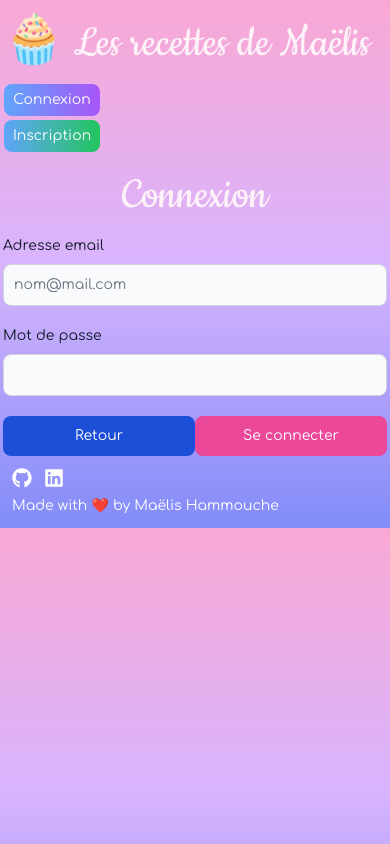
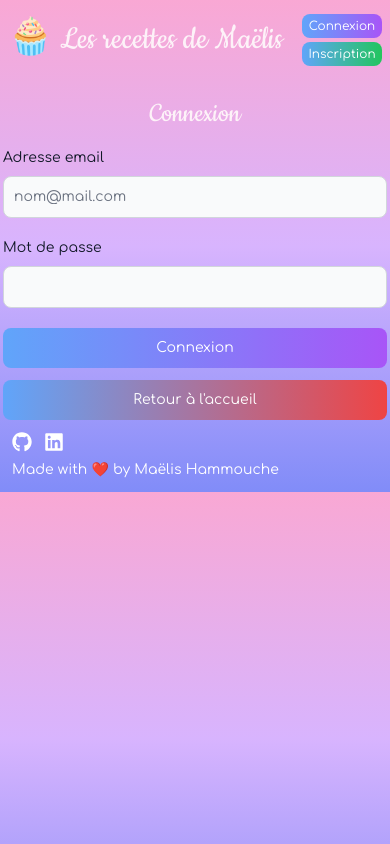
Before and after one commit to maelis1234/recettes-maelis, a Next.js app: page /connexion in a window 390 px wide. Built offline with nearby package versions, Linux system fonts and the light colour scheme; no server answers.

Commit message:
style: refactor mobile design for header

```diff
--- a/src/components/header.tsx
+++ b/src/components/header.tsx
@@ -11,16 +11,16 @@ const profilePicture = granolaImage
 const Header = () => {
     const connectedUser = useAuth()
 
-    const [isMenuOpen, setMenuOpen] = useState(false)
+    const [isMenuOpen, setIsMenuOpen] = useState(false)
     const menuRef = useRef<HTMLDivElement>(null)
 
     const handleMenuToggle = () => {
-        setMenuOpen(!isMenuOpen)
+        setIsMenuOpen(!isMenuOpen)
     }
 
     const handleClickOutside = (event: any) => {
         if (menuRef.current && !menuRef.current.contains(event.target)) {
-            setMenuOpen(false)
+            setIsMenuOpen(false)
         }
     }
 
@@ -33,25 +33,19 @@ const Header = () => {
 
     return (
         <nav>
-            <div className='max-w-screen-xl flex flex-wrap items-center justify-between mx-auto p-1'>
-                <a
-                    href='/'
-                    className='flex items-center space-x-3 rtl:space-x-reverse'
-                >
+            <div className='flex flex-row items-center justify-between p-1 px-2'>
+                <a href='/'>
                     <h1>🧁 Les recettes de Maëlis</h1>
                 </a>
                 {connectedUser.currentUser !== null ? (
-                    <div
-                        className='flex items-center md:order-2 space-x-3 md:space-x-0 rtl:space-x-reverse'
-                        ref={menuRef}
-                    >
+                    <div ref={menuRef}>
                         <button
                             type='button'
-                            className='flex text-sm bg-gray-800 rounded-full md:me-0 focus:ring-4 focus:ring-gray-300'
+                            className='flex text-sm rounded-full'
                             onClick={handleMenuToggle}
                         >
                             <Image
-                                className='w-16 h-16 rounded-full'
+                                className='w-14 h-14 rounded-full'
                                 src={profilePicture}
                                 alt='user photo'
                                 width={500}
@@ -59,8 +53,7 @@ const Header = () => {
                             />
                         </button>
                         {isMenuOpen && (
-                            <div className='absolute top-16 right-4 bg-white rounded-md shadow-md flex flex-col z-10'>
-                                <>
+                            <div className='absolute top-16 right-4 bg-white rounded-md shadow-md flex flex-col z-10 text-sm'>
                                 <div className='p-4 flex flex-col gap-y-4'>
                                     <div>
                                         Bienvenue{' '}
@@ -71,9 +64,7 @@ const Header = () => {
                                             label='+ Ajouter une recette'
                                             type='button'
                                             handleClick={() =>
-                                                    router.push(
-                                                        '/ajout-recette'
-                                                    )
+                                                router.push('/ajout-recette')
                                             }
                                             className='bg-gradient-to-r from-blue-400 to-purple-500 hover:from-purple-500 hover:to-blue-400 text-white rounded-lg h-6 w-36 text-xs'
                                         />
@@ -87,21 +78,20 @@ const Header = () => {
                                         className='bg-gradient-to-r from-red-400 to-yellow-500 hover:from-yellow-500 hover:to-red-400 text-white w-full h-6 text-xs'
                                     />
                                 </div>
-                                </>
                             </div>
                         )}
                     </div>
                 ) : (
-                    <div className='flex flex-col gap-y-1'>
+                    <div className='flex flex-col lg:flex-row lg:gap-x-4 gap-y-1'>
                         <Button
                             label='Connexion'
-                            className='text-sm bg-gradient-to-r from-blue-400 to-purple-500 hover:from-purple-500 hover:to-blue-400 text-white rounded-lg w-24 h-8 '
+                            className='text-xs lg:text-sm bg-gradient-to-r from-blue-400 to-purple-500 hover:from-purple-500 hover:to-blue-400 text-white rounded-lg w-20 lg:w-24 h-6 lg:h-8 transition ease-in-out delay-100 hover:-translate-y-1 hover:scale-110 duration-300'
                             type='button'
                             handleClick={() => router.push('/connexion')}
                         />
                         <Button
                             label='Inscription'
-                            className='text-sm bg-gradient-to-r from-blue-400 to-green-500 hover:from-green-500 hover:to-blue-400 text-white rounded-lg w-24 h-8 '
+                            className='text-xs lg:text-sm bg-gradient-to-r from-blue-400 to-green-500 hover:from-green-500 hover:to-blue-400 text-white rounded-lg w-20 h-6 lg:w-24 lg:h-8 transition ease-in-out delay-100 hover:-translate-y-1 hover:scale-110 duration-300'
                             type='button'
                             handleClick={() => router.push('/inscription')}
                         />
--- a/src/pages/connexion.tsx
+++ b/src/pages/connexion.tsx
@@ -2,6 +2,7 @@ import { handleSignIn } from '@/auth/authFunctions'
 import router from 'next/router'
 import { ChangeEvent, FormEvent, useState } from 'react'
 import { NextPage } from 'next'
+import Button from '@/components/button'
 
 const Connexion: NextPage = () => {
     const [email, setEmail] = useState<string>('')
@@ -18,10 +19,13 @@ const Connexion: NextPage = () => {
 
     return (
         <>
-            <h1>Connexion</h1>
+            <h2>Connexion</h2>
             <form className='max-w-sm mx-auto' onSubmit={handleSubmit}>
                 <div className='mb-5'>
-                    <label className='block mb-2 text-sm font-medium text-gray-900 dark:text-white'>
+                    <label
+                        className='block mb-2 text-sm font-medium text-gray-900 dark:text-white'
+                        htmlFor='email'
+                    >
                         Adresse email
                     </label>
                     <input
@@ -37,7 +41,10 @@ const Connexion: NextPage = () => {
                     />
                 </div>
                 <div className='mb-5'>
-                    <label className='block mb-2 text-sm font-medium text-gray-900 dark:text-white'>
+                    <label
+                        className='block mb-2 text-sm font-medium text-gray-900 dark:text-white'
+                        htmlFor='password'
+                    >
                         Mot de passe
                     </label>
                     <input
@@ -52,22 +59,20 @@ const Connexion: NextPage = () => {
                     />
                 </div>
 
-                <div className='flex flex-row justify-between'>
-                    <button
+                <div className='flex flex-col-reverse gap-y-3 justify-center gap-x-4'>
+                    <Button
                         type='button'
-                        className='text-white bg-blue-700 hover:bg-blue-800 focus:ring-4 focus:outline-none focus:ring-blue-300 font-medium rounded-lg text-sm w-full sm:w-auto px-5 py-2.5 text-center dark:bg-blue-600 dark:hover:bg-blue-700 dark:focus:ring-blue-800'
-                        onClick={() => router.push('/')}
-                    >
-                        Retour
-                    </button>
+                        className='text-white bg-gradient-to-r from-blue-400 to-red-500 hover:from-red-500 hover:to-blue-400 font-medium rounded-lg text-sm w-full text-center h-10 '
+                        handleClick={() => router.push('/')}
+                        label="Retour à l'accueil"
+                    />
 
-                    <button
+                    <Button
                         type='submit'
-                        className='text-white bg-pink-500 hover:bg-pink-700 focus:ring-4 focus:outline-none focus:ring-blue-300 font-medium rounded-lg text-sm w-full sm:w-auto px-5 py-2.5 text-center dark:bg-blue-600 dark:hover:bg-blue-700 dark:focus:ring-blue-800'
-                        onClick={() => {}}
-                    >
-                        Se connecter
-                    </button>
+                        className=' text-white bg-gradient-to-r from-blue-400 to-purple-500 hover:from-purple-500 hover:to-blue-400 font-medium rounded-lg text-sm w-full h-10 text-center'
+                        handleClick={() => {}}
+                        label='Connexion'
+                    />
                 </div>
             </form>
         </>
--- a/src/pages/inscription.tsx
+++ b/src/pages/inscription.tsx
@@ -1,4 +1,5 @@
 import { handleSignUp } from '@/auth/authFunctions'
+import Button from '@/components/button'
 import { NextPage } from 'next'
 import router from 'next/router'
 import { ChangeEvent, FormEvent, useState } from 'react'
@@ -29,16 +30,19 @@ const Inscription: NextPage = () => {
 
     return (
         <>
-            <h1>Inscription</h1>
+            <h2>Inscription</h2>
             <form className='max-w-sm mx-auto' onSubmit={handleSubmit}>
                 <div className='mb-5'>
-                    <label className='block mb-2 text-sm font-medium text-gray-900 dark:text-white'>
+                    <label
+                        className='block mb-2 text-sm font-medium text-gray-900'
+                        htmlFor='email'
+                    >
                         Adresse email
                     </label>
                     <input
                         type='email'
                         id='email'
-                        className='bg-gray-50 border border-gray-300 text-gray-900 text-sm rounded-lg focus:ring-blue-500 focus:border-blue-500 block w-full p-2.5 dark:bg-gray-700 dark:border-gray-600 dark:placeholder-gray-400 dark:text-white dark:focus:ring-blue-500 dark:focus:border-blue-500'
+                        className='bg-gray-50 border border-gray-300 text-gray-900 text-sm rounded-lg focus:ring-blue-500 focus:border-blue-500 block w-full p-2.5'
                         placeholder='nom@mail.com'
                         required
                         value={form.email}
@@ -48,13 +52,16 @@ const Inscription: NextPage = () => {
                     />
                 </div>
                 <div className='mb-5'>
-                    <label className='block mb-2 text-sm font-medium text-gray-900 dark:text-white'>
+                    <label
+                        className='block mb-2 text-sm font-medium text-gray-900'
+                        htmlFor='password'
+                    >
                         Mot de passe
                     </label>
                     <input
                         type='password'
                         id='password'
-                        className='bg-gray-50 border border-gray-300 text-gray-900 text-sm rounded-lg focus:ring-blue-500 focus:border-blue-500 block w-full p-2.5 dark:bg-gray-700 dark:border-gray-600 dark:placeholder-gray-400 dark:text-white dark:focus:ring-blue-500 dark:focus:border-blue-500'
+                        className='bg-gray-50 border border-gray-300 text-gray-900 text-sm rounded-lg focus:ring-blue-500 focus:border-blue-500 block w-full p-2.5 '
                         required
                         value={form.password}
                         onChange={(event: ChangeEvent<HTMLInputElement>) =>
@@ -63,13 +70,16 @@ const Inscription: NextPage = () => {
                     />
                 </div>
                 <div className='mb-5'>
-                    <label className='block mb-2 text-sm font-medium text-gray-900 dark:text-white'>
+                    <label
+                        htmlFor='confirmationPassword'
+                        className='block mb-2 text-sm font-medium text-gray-900 dark:text-white'
+                    >
                         Confirmation du mot de passe
                     </label>
                     <input
                         type='password'
                         id='confirmationPassword'
-                        className='bg-gray-50 border border-gray-300 text-gray-900 text-sm rounded-lg focus:ring-blue-500 focus:border-blue-500 block w-full p-2.5 dark:bg-gray-700 dark:border-gray-600 dark:placeholder-gray-400 dark:text-white dark:focus:ring-blue-500 dark:focus:border-blue-500'
+                        className='bg-gray-50 border border-gray-300 text-gray-900 text-sm rounded-lg focus:ring-blue-500 focus:border-blue-500 block w-full p-2.5 '
                         required
                         value={form.confirmationPassword}
                         onChange={(event: ChangeEvent<HTMLInputElement>) =>
@@ -81,22 +91,20 @@ const Inscription: NextPage = () => {
                     />
                 </div>
 
-                <div className='flex flex-row justify-between'>
-                    <button
+                <div className='flex flex-col-reverse gap-y-4'>
+                    <Button
                         type='button'
-                        className='text-white bg-blue-700 hover:bg-blue-800 focus:ring-4 focus:outline-none focus:ring-blue-300 font-medium rounded-lg text-sm w-full sm:w-auto px-5 py-2.5 text-center dark:bg-blue-600 dark:hover:bg-blue-700 dark:focus:ring-blue-800'
-                        onClick={() => router.push('/')}
-                    >
-                        Retour
-                    </button>
+                        className='text-white bg-gradient-to-r from-blue-400 to-red-500 hover:from-red-500 hover:to-blue-400 font-medium rounded-lg text-sm w-full text-center h-10 '
+                        handleClick={() => router.push('/')}
+                        label="Retour à l'accueil"
+                    />
 
-                    <button
+                    <Button
                         type='submit'
-                        className='text-white bg-pink-500 hover:bg-pink-700 focus:ring-4 focus:outline-none focus:ring-blue-300 font-medium rounded-lg text-sm w-full sm:w-auto px-5 py-2.5 text-center dark:bg-blue-600 dark:hover:bg-blue-700 dark:focus:ring-blue-800'
-                        onClick={() => {}}
-                    >
-                        M'inscrire
-                    </button>
+                        className=' text-white bg-gradient-to-r from-blue-400 to-green-500 hover:from-green-500 hover:to-blue-400 font-medium rounded-lg text-sm w-full h-10 text-center'
+                        handleClick={() => {}}
+                        label='Inscription'
+                    />
                 </div>
             </form>
         </>
--- a/src/styles/globals.css
+++ b/src/styles/globals.css
@@ -12,7 +12,12 @@ html {
 h1 {
     font-family: 'Cookie', sans-serif;
 
-    @apply text-center text-pink-50 text-5xl my-4
+    @apply text-center text-pink-50 my-4 text-4xl lg:text-5xl
+}
+
+h2 {
+    font-family: 'Cookie', sans-serif;
+    @apply text-center text-pink-50 my-4 text-3xl lg:text-4xl
 }
 
 * {
```
Also changed, not shown: src/components/recipeCard.tsx (+4 -4 lines). Lines whose indentation alone changed are shown as unchanged.
